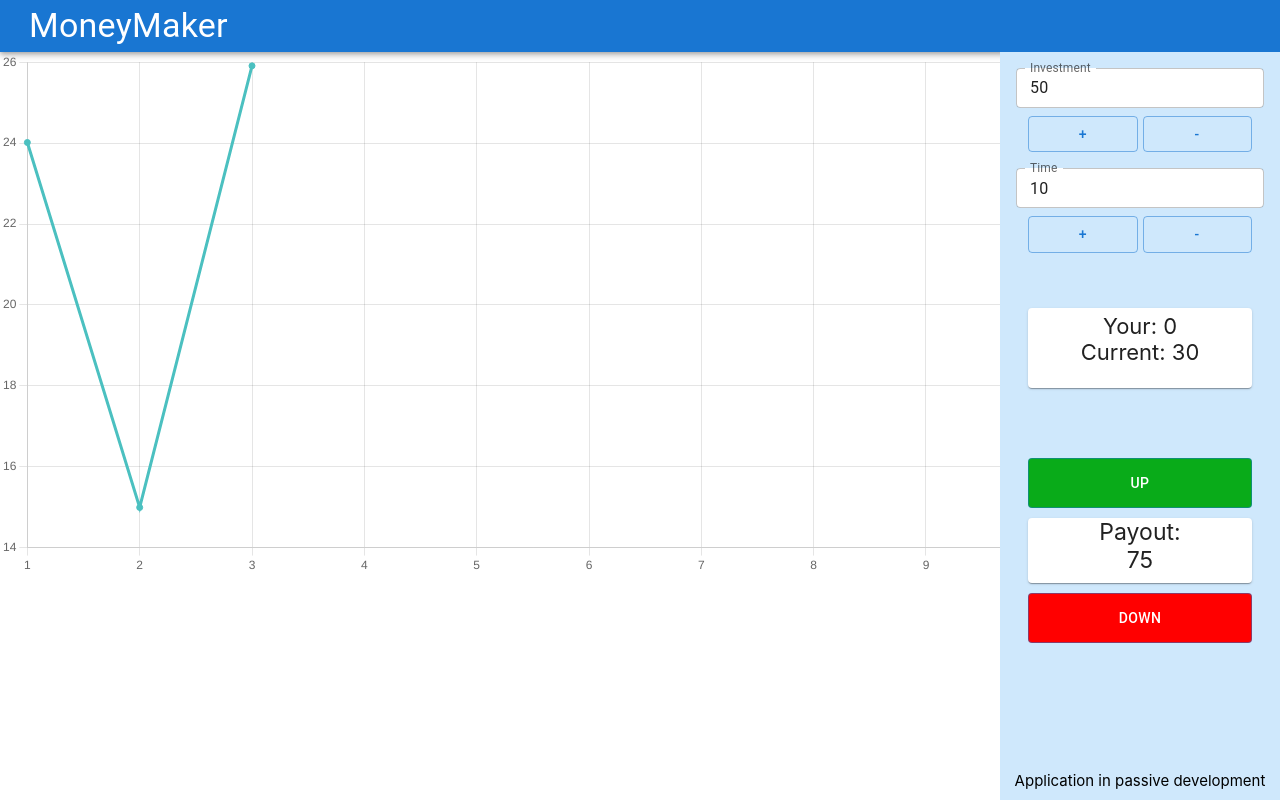
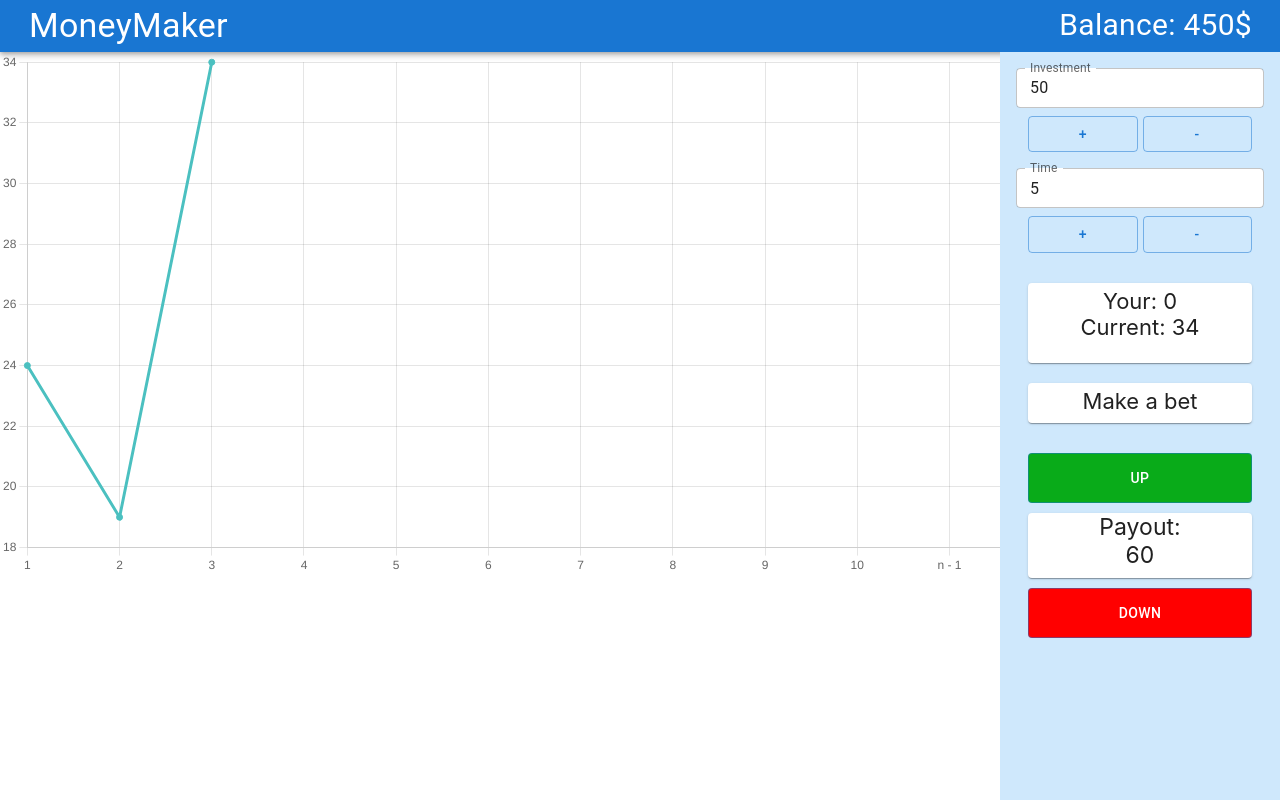
Before and after one commit to derus15/FinanceMaster, a React (Create React App) app: page / in a window 1280 px wide. Built offline with nearby package versions, Linux system fonts and the light colour scheme.

Commit message:
Release 1.0

```diff
--- a/src/App.css
+++ b/src/App.css
@@ -36,3 +36,10 @@
         transform: rotate(360deg);
     }
 }
+
+input::-webkit-outer-spin-button,
+input::-webkit-inner-spin-button {
+    display: none;
+    -webkit-appearance: none;
+    margin: 0;
+}
--- a/src/App.js
+++ b/src/App.js
@@ -8,18 +8,22 @@ import {useEffect, useState} from "react";
 function App() {
 
     const [price, setPrice] = useState(Math.floor(Math.random() * 30) + 1);
+    const [balance, setBalance] = useState(450);
 
     useEffect(() => {
+
         const interval = setInterval(() => {
-            setPrice(Math.floor(Math.random() * 35) + 1);
-        }, 1600)
-        return () => clearInterval(interval)
+            setPrice(Math.floor(Math.random() * 45) + 1);
+        }, 2500)
+
+        return () => clearInterval(interval);
+
     }, [price])
 
     return (
         <Box sx={{flexGrow: 1}}>
-            <Navbar/>
-            <Sidebar price={price}/>
+            <Navbar balance={balance}/>
+            <Sidebar price={price} balance={balance} setBalance={setBalance}/>
             <Chart price={price}/>
         </Box>
     );
--- a/src/components/Charts/Chart.jsx
+++ b/src/components/Charts/Chart.jsx
@@ -24,7 +24,9 @@ const Chart = ({price}) => {
     );
 
     const options = {
-
+        animation: {
+            duration: 500,
+        },
         plugins: {
             legend: {
                 display: false,
@@ -52,7 +54,9 @@ const Chart = ({price}) => {
     });
 
     const generateLabel = () => {
-        const newLabels = [1, 2, 3, 4, 5, 6, 7, 8, 9, 10];
+
+        const newLabels = [1, 2, 3, 4, 5, 6, 7, 8, 9, 10, 'n - 1', 'n'];
+
         for (let i = 11; i < data.datasets[0].data.length + 1; i++) {
             newLabels.push(i);
         }
@@ -61,20 +65,15 @@ const Chart = ({price}) => {
 
     useEffect(() => {
 
-        const interval = setInterval(() => {
+        setData(prevData => {
 
-            setData(prevData => {
+            const newData = {...prevData};
 
-                const newData = {...prevData};
+            newData.datasets[0].data.push(price);
+            newData.labels = generateLabel();
 
-                newData.datasets[0].data.push(price);
-                newData.labels = generateLabel();
-                return newData;
-            });
-
-        }, 1500);
-
-        return () => clearInterval(interval);
+            return newData;
+        });
 
     }, [data.datasets[0].data, price]);
 
--- /dev/null
+++ b/src/components/MoneyIndicator.jsx
@@ -0,0 +1,49 @@
+import React from 'react';
+import {Button, Grid, TextField} from "@mui/material";
+
+const MoneyIndicator = ({moneyInvest, balance, setMoneyInvest, progress}) => {
+
+    const incrementMoney = () => {
+
+        if (moneyInvest > balance - 50){
+            return setMoneyInvest(balance);
+        }
+        if (moneyInvest >= 0 && !progress && moneyInvest < balance) {
+            return setMoneyInvest(prevState => prevState + 50);
+        }
+    };
+
+    const decrementMoney = () => {
+        if (!progress) {
+
+            if (moneyInvest <= 50) {
+                return setMoneyInvest(0);
+            }
+
+            if (moneyInvest > 0) {
+                return setMoneyInvest(prevState => prevState - 50);
+            }
+        }
+    };
+
+    const inputInvest = (e) => {
+
+        if(moneyInvest < balance){
+            setMoneyInvest(Number(e.target.value))
+        }
+
+    };
+
+    return (
+        <>
+            <TextField label={'Investment'} size={'small'} type={'number'} value={moneyInvest} margin="normal"
+                       sx={{bgcolor: 'white', borderRadius: '5px'}} onInput={inputInvest}/>
+            <Grid container justifyContent={'center'} gap={'5px'}>
+                <Button variant="outlined" sx={{width: '39%'}} onClick={incrementMoney}>+</Button>
+                <Button variant="outlined" sx={{width: '39%'}} onClick={decrementMoney}>-</Button>
+            </Grid>
+        </>
+    );
+};
+
+export default MoneyIndicator;
--- a/src/components/Navbar.jsx
+++ b/src/components/Navbar.jsx
@@ -1,12 +1,16 @@
 import React from 'react';
 import {AppBar, Typography} from "@mui/material";
 
-const Navbar = () => {
+const Navbar = ({balance}) => {
+
     return (
         <div>
             <AppBar position={'static'}>
-                <Typography variant="h4" sx={{ml: 3, padding:'5px', cursor:'pointer'}}>
+                <Typography variant="h4" sx={{ml: 3, padding:'5px', cursor:'auto',  flexGrow: 1 }}>
                     MoneyMaker
+                </Typography>
+                <Typography sx={{ position:'absolute', fontSize:'30px', right:'0', padding:'2px', mr:'26px'}}>
+                    Balance: {balance}$
                 </Typography>
             </AppBar>
         </div>
--- a/src/components/Sidebar.jsx
+++ b/src/components/Sidebar.jsx
@@ -1,47 +1,101 @@
-import React, {useState} from 'react';
-import {Box, Button, Container, Grid, Paper, TextField} from "@mui/material";
+import React, {useEffect, useState, useRef} from 'react';
+import {Box, Button, Container, Grid, Paper} from "@mui/material";
+import MoneyIndicator from "./MoneyIndicator";
+import TimeIndicator from "./TimeIndicator";
 
-const Sidebar = ({price}) => {
+const Sidebar = ({price, balance, setBalance}) => {
 
     const [moneyInvest, setMoneyInvest] = useState(50);
-    const [timeInvest, setTimeInvest] = useState(10);
+    const [timeInvest, setTimeInvest] = useState(5);
     const [uPrice, setUPrice] = useState(0);
+    const [progress, setProgress] = useState(false);
+    const [resultText, setResultText] = useState('Make a bet');
 
-    const incrementMoney = () => {
-        if (moneyInvest >= 0) {
-            setMoneyInvest(prevState => prevState + 50);
-        }
-    }
+    const priceRef = useRef(price);
+    const uPriceRef = useRef(0);
 
-    const decrementMoney = () => {
-        if (moneyInvest > 0) {
-            setMoneyInvest(prevState => prevState - 50);
-        }
-    }
-
-    const incrementTime = () => {
-        if (timeInvest >= 0) {
-            setTimeInvest(prevState => prevState + 1);
-        }
-    }
-
-    const decrementTime = () => {
-        if (timeInvest > 0) {
-            setTimeInvest(prevState => prevState - 1);
-        }
-    }
-
-    const inputInvest = (e) => {
-        setMoneyInvest(Number(e.target.value))
-    }
+    useEffect(() => {
+        priceRef.current = price;
+    }, [price]);
 
     const generatePayout = () => {
-        return moneyInvest * 1.5
-    }
+        return moneyInvest * 1.2
+    };
 
-    const savePrice = () => {
-        if (uPrice === 0){
-            setUPrice(price);
+    const savePriceUp = () => {
+
+        if (!progress && timeInvest !== 0 && moneyInvest !== 0) {
+
+            uPriceRef.current = priceRef.current;
+            setUPrice(priceRef.current);
+            setProgress(true);
+            setResultText('Waiting');
+
+            setTimeout(() => {
+
+                checkResultUP();
+                resetSidebar();
+
+            }, timeInvest * 2500)
+        }
+    };
+
+    const savePriceDown = () => {
+
+        if (!progress && timeInvest !== 0 && moneyInvest !== 0) {
+
+            uPriceRef.current = priceRef.current;
+            setUPrice(priceRef.current);
+            setProgress(true);
+            setResultText('Waiting');
+
+            setTimeout(() => {
+
+                checkResultDOWN();
+                resetSidebar();
+
+            }, timeInvest * 2500);
+        }
+    };
+
+    const resetSidebar = () => {
+        setTimeout(() => {
+            setResultText('Make a bet');
+            setUPrice(0);
+        }, 1800);
+    };
+
+    const checkResultUP = () => {
+
+        setProgress(prevState => !prevState);
+
+        if (priceRef.current > uPriceRef.current) {
+
+            setBalance(prev => prev + generatePayout())
+            setResultText('You Won ' + generatePayout());
+
+        } else {
+
+            setBalance(prev => prev - generatePayout())
+            setResultText('You Lose ' + generatePayout());
+
+        }
+    };
+
+    const checkResultDOWN = () => {
+
+        setProgress(prevState => !prevState);
+
+        if (priceRef.current < uPriceRef.current) {
+
+            setBalance(prev => prev + generatePayout())
+            setResultText('You Won ' + generatePayout());
+
+        } else {
+
+            setBalance(prev => prev - generatePayout());
+            setResultText('You Lose ' + generatePayout());
+
         }
     }
 
@@ -55,24 +109,35 @@ const Sidebar = ({price}) => {
                 right: '0',
                 textAlign: 'center'
             }}>
-                <TextField label={'Investment'} size={'small'} value={moneyInvest} margin="normal"
-                           sx={{bgcolor: 'white', borderRadius: '5px'}} onInput={inputInvest}/>
-                <Grid container justifyContent={'center'} gap={'5px'}>
-                    <Button variant="outlined" sx={{width: '39%'}} onClick={incrementMoney}>+</Button>
-                    <Button variant="outlined" sx={{width: '39%'}} onClick={decrementMoney}>-</Button>
-                </Grid>
-                <TextField label={'Time'} size={'small'} value={timeInvest} margin="normal"
-                           sx={{bgcolor: 'white', borderRadius: '5px'}} onInput={inputInvest}/>
-                <Grid container justifyContent={'center'} gap={'5px'}>
-                    <Button variant="outlined" sx={{width: '39%'}} onClick={incrementTime}>+</Button>
-                    <Button variant="outlined" sx={{width: '39%'}} onClick={decrementTime}>-</Button>
-                </Grid>
+                <MoneyIndicator moneyInvest={moneyInvest} balance={balance} setMoneyInvest={setMoneyInvest}
+                                progress={progress}/>
+                <TimeIndicator timeInvest={timeInvest} setTimeInvest={setTimeInvest} progress={progress}/>
 
-                <Paper sx={{width:'224px', height:'80px', marginLeft:'28px', mt: '55px', fontSize:'22px', pt:'5px', boxSizing:'border-box'}}>
+                <Paper sx={{
+                    width: '224px',
+                    height: '80px',
+                    marginLeft: '28px',
+                    mt: '30px',
+                    fontSize: '22px',
+                    pt: '5px',
+                    boxSizing: 'border-box'
+                }}>
                     Your: {uPrice}<br/>Current: {price}
                 </Paper>
 
-                <Grid container sx={{mt: '70px'}} direction={"column"} alignContent={'center'}>
+                <Paper sx={{
+                    width: '224px',
+                    height: '40px',
+                    pt: '5px',
+                    boxSizing: 'border-box',
+                    marginLeft: '28px',
+                    mt: '20px',
+                    fontSize: '22px'
+                }}>
+                    {resultText}
+                </Paper>
+
+                <Grid container sx={{mt: '30px'}} direction={"column"} alignContent={'center'}>
                     <Button variant="outlined" sx={{
                         width: '224px',
                         marginBottom: '10px',
@@ -83,32 +148,26 @@ const Sidebar = ({price}) => {
                             bgcolor: 'rgba(9,171,25,0.87)',
                             color: 'white',
                         },
-                    }}
-                    onClick={savePrice}>Up</Button>
-                    <Paper sx={{width: '224px', height: '65px', fontSize: '23px', marginBottom: '10px'}}>Payout:<br/>{generatePayout()}</Paper>
+                    }} onClick={savePriceUp}>Up</Button>
+                    <Paper sx={{
+                        width: '224px',
+                        height: '65px',
+                        fontSize: '23px',
+                        marginBottom: '10px'
+                    }}>Payout:<br/>{generatePayout()}</Paper>
                     <Button variant="outlined" sx={{
                         width: '224px',
                         backgroundColor: 'red',
                         color: 'white',
                         height: '50px',
                         ':hover': {
-                        bgcolor: 'rgba(255,0,0,0.89)',
-                        color: 'white',
+                            bgcolor: 'rgba(255,0,0,0.89)',
+                            color: 'white',
                         },
-                    }}
-                    onClick={savePrice}>Down</Button>
+                    }} onClick={savePriceDown}>Down</Button>
                 </Grid>
-                <div style={{
-                    position: 'fixed',
-                    bottom: '0',
-                    fontSize: '15px',
-                    width: '280px',
-                    paddingBottom: '10px'
-                }}>Application in passive development
-                </div>
             </Box>
         </Container>
-
     );
 };
 
--- /dev/null
+++ b/src/components/TimeIndicator.jsx
@@ -0,0 +1,34 @@
+import React from 'react';
+import {Button, Grid, TextField} from "@mui/material";
+
+const TimeIndicator = ({timeInvest, setTimeInvest, progress}) => {
+
+    const incrementTime = () => {
+        if (timeInvest >= 0 && !progress) {
+            setTimeInvest(prevState => prevState + 1);
+        }
+    };
+
+    const decrementTime = () => {
+        if (timeInvest > 0 && !progress) {
+            setTimeInvest(prevState => prevState - 1);
+        }
+    };
+
+    const inputInvest = (e) => {
+        setTimeInvest(Number(e.target.value))
+    };
+
+    return (
+        <>
+            <TextField label={'Time'} size={'small'} type={'number'} value={timeInvest} margin="normal"
+                       sx={{bgcolor: 'white', borderRadius: '5px'}} onInput={inputInvest}/>
+            <Grid container justifyContent={'center'} gap={'5px'}>
+                <Button variant="outlined" sx={{width: '39%'}} onClick={incrementTime}>+</Button>
+                <Button variant="outlined" sx={{width: '39%'}} onClick={decrementTime}>-</Button>
+            </Grid>
+        </>
+    );
+};
+
+export default TimeIndicator;
```
Lines whose indentation alone changed are shown as unchanged.
